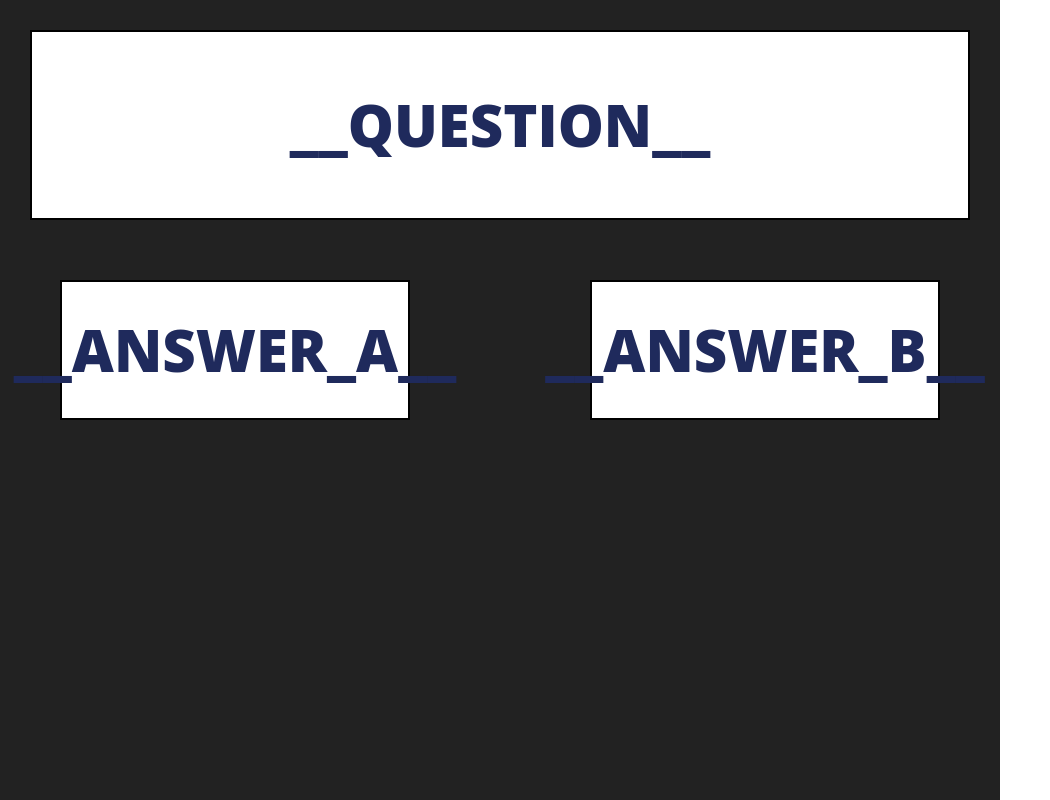
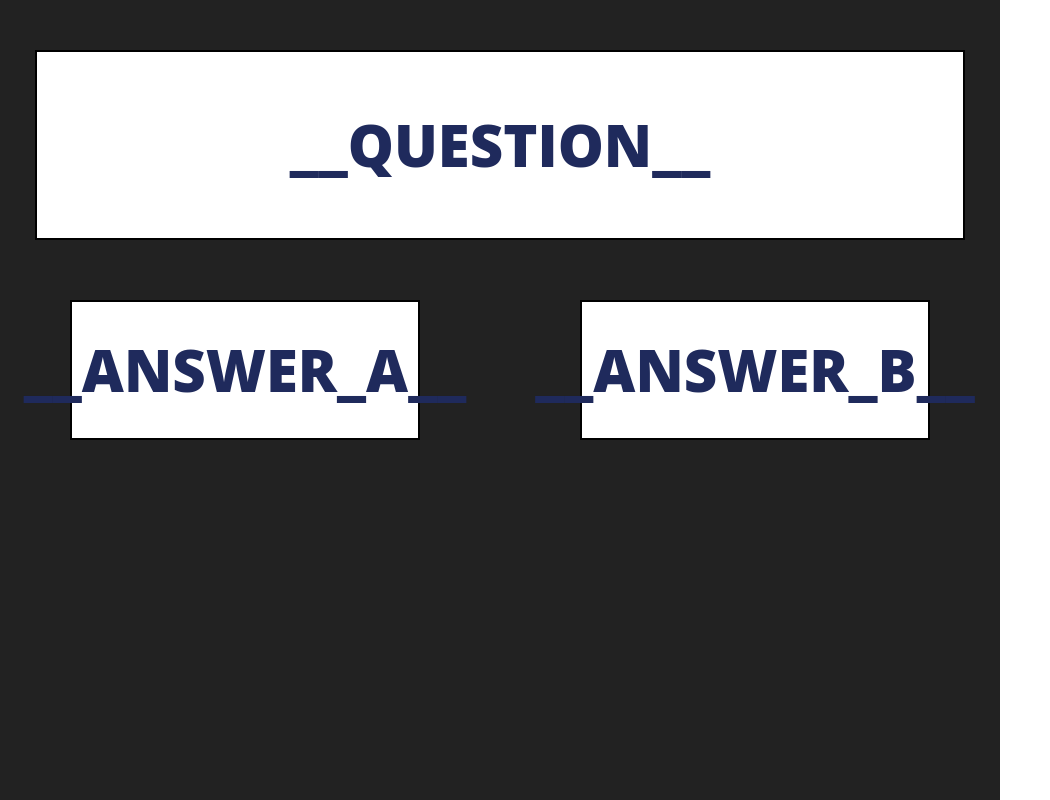
Before and after one commit to buianhkhoa91/kiss-english-quiz-image, a website: page template.html in a window 1280 px wide. Shown: the top 800 px of the page, without its empty margins (0-1050 px from the left). Drawn offline with Linux system fonts and the light colour scheme.

Commit message:
tweak layout

```diff
--- a/template.html
+++ b/template.html
@@ -26,9 +26,9 @@
   }
   .question {
     position: absolute;
-    top: 30px;
-    left: 30px;
-    right: 30px;
+    top: 50px;
+    left: 35px;
+    right: 35px;
     min-height: 190px;
     background: #ffffff;
     border: 2px solid #000000;
@@ -45,7 +45,7 @@
   }
   .answer {
     position: absolute;
-    top: 280px;
+    top: 300px;
     width: 350px;
     height: 140px;
     background: #ffffff;
@@ -60,8 +60,8 @@
     color: #1F2A5C;
     line-height: 1.3;
   }
-  .answer-a { left: 60px; }
-  .answer-b { right: 60px; }
+  .answer-a { left: 70px; }
+  .answer-b { right: 70px; }
   .brand {
     position: absolute;
     bottom: 28px;
```
